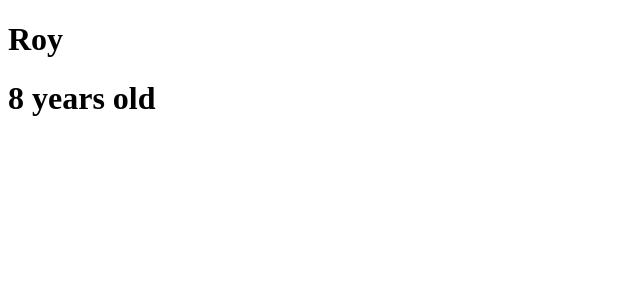
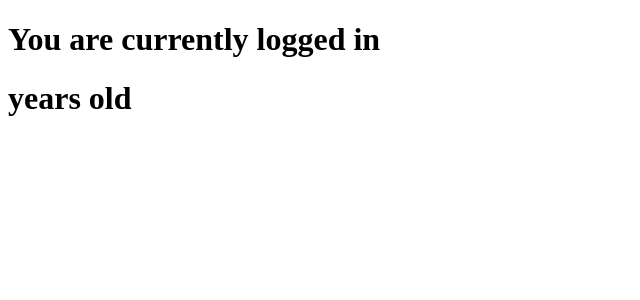
Before and after one commit to Nunez350/ReactApp, a React (Create React App) app: page / in a window 1280 px wide. Shown: the top 300 px of the page, without its empty margins (0-640 px from the left). Built offline with nearby package versions, Linux system fonts and the light colour scheme.

Commit message:
logged in state

```diff
--- a/src/App.js
+++ b/src/App.js
@@ -13,13 +13,20 @@
         super()
 
         this.state = {
-            name: "Roy",
-            age: 8
+           isLoggedIn: true
+
         }
     }
     render() {
+        let wordDisplay
+        if (this.state.isLoggedIn ===true){
+            wordDisplay = "in"
+        } else {
+            wordDisplay = "out"
+        }
         return (
             <div>
+                <h1> You are currently logged {wordDisplay} </h1>
                 <h1> {this.state.name}</h1>
                 <h1>{this.state.age} years old</h1>
 
```
